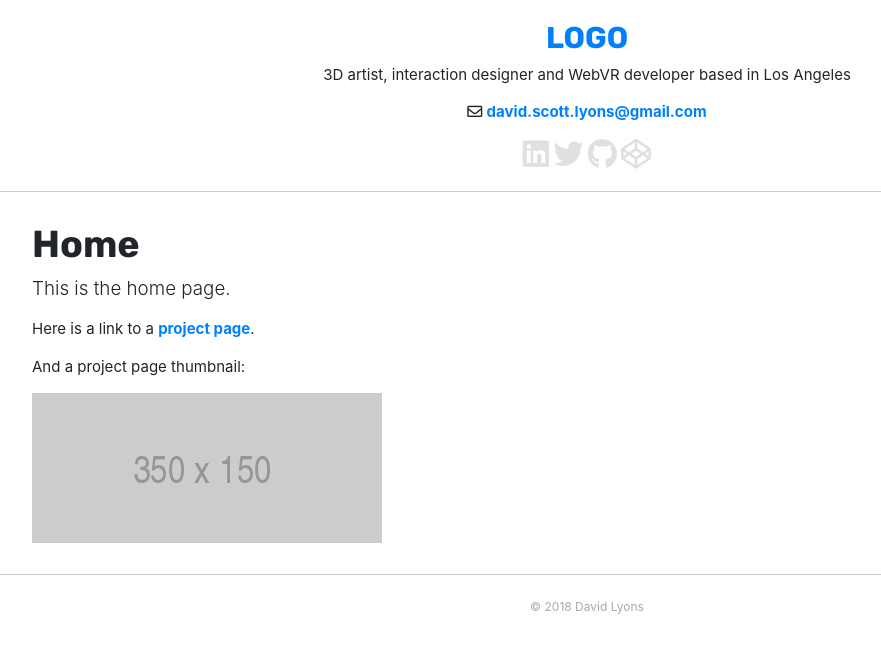
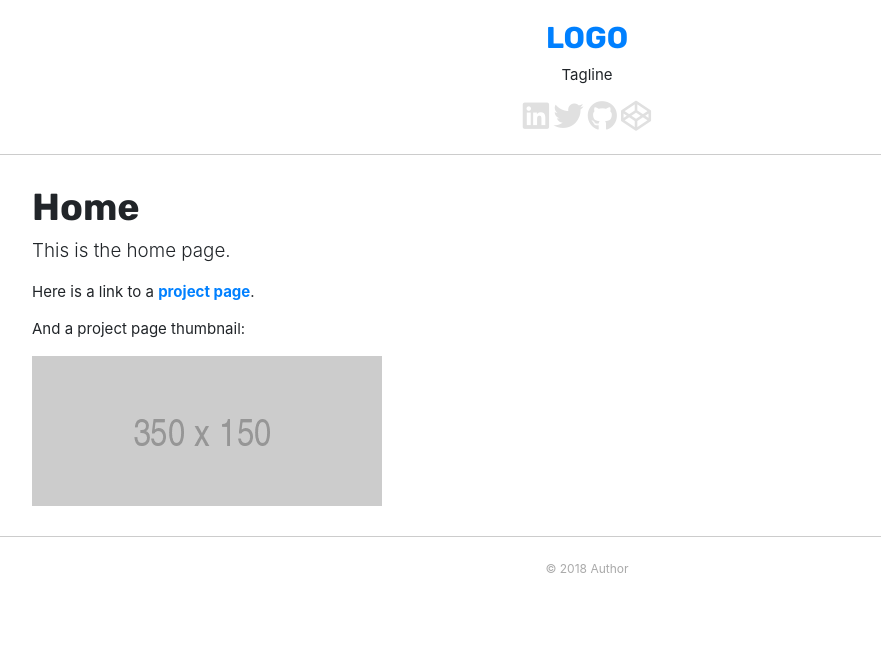
Before and after one commit to davidlyons/gruntjekyll, a Jekyll site: the page built from index.html, in a window 1280 px wide. Shown: the top 653 px of the page, without its empty margins (53-934 px from the left). Built offline with Jekyll 4.4.1, drawn with Linux system fonts in a browser that asks for light colours; nearby versions of some CDN libraries.

Commit message:
placeholder content

```diff
--- a/_includes/footer.html
+++ b/_includes/footer.html
@@ -1,6 +1,6 @@
 
 <footer>
 	<div class="container">
-		<p><small>&copy; 2018 David Lyons</small></p>
+		<p><small>&copy; 2018 Author</small></p>
 	</div>
 </footer>
--- a/_includes/header.html
+++ b/_includes/header.html
@@ -2,14 +2,13 @@
 <header>
 	<div class="container">
 		<h1><a href="{{ "/" | relative_url }}">Logo</a></h1>
-		<p>3D artist, interaction designer and WebVR developer based in Los Angeles</p>
+		<p>Tagline</p>
 
-		<p><i class="far fa-envelope"></i> <a href="mailto:david.scott.lyons@gmail.com">david.scott.lyons@gmail.com</a></p>
 		<p id="social">
-			<a href="https://www.linkedin.com/in/davidscottlyons/" title="LinkedIn"><i class="fab fa-2x fa-linkedin"></i></a>
-			<a href="https://twitter.com/davidscottlyons" title="Twitter"><i class="fab fa-2x fa-twitter"></i></a>
-			<a href="https://github.com/davidlyons" title="GitHub"><i class="fab fa-2x fa-github"></i></a>
-			<a href="https://codepen.io/davidlyons/" title="Codepen"><i class="fab fa-2x fa-codepen"></i></a>
+			<a href="#" title="LinkedIn"><i class="fab fa-2x fa-linkedin"></i></a>
+			<a href="#" title="Twitter"><i class="fab fa-2x fa-twitter"></i></a>
+			<a href="#" title="GitHub"><i class="fab fa-2x fa-github"></i></a>
+			<a href="#" title="Codepen"><i class="fab fa-2x fa-codepen"></i></a>
 		</p>
 	</div>
 </header>
```
